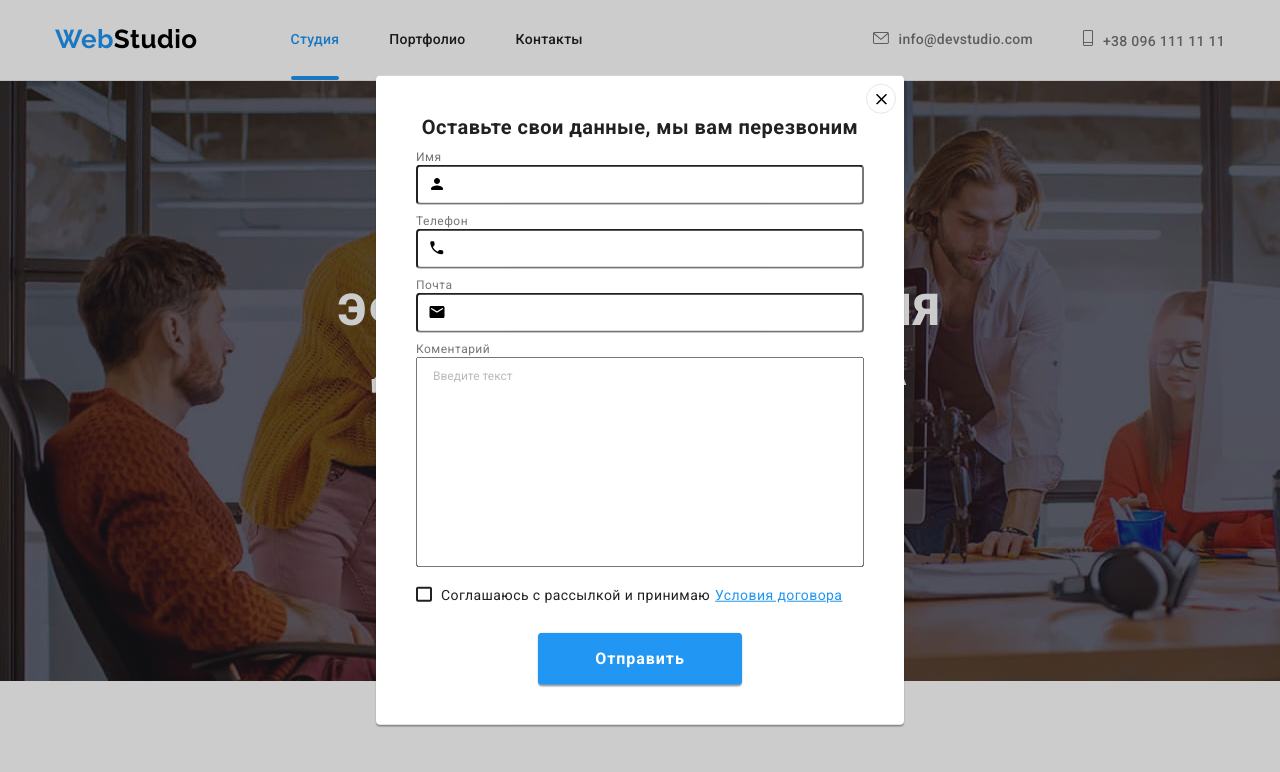
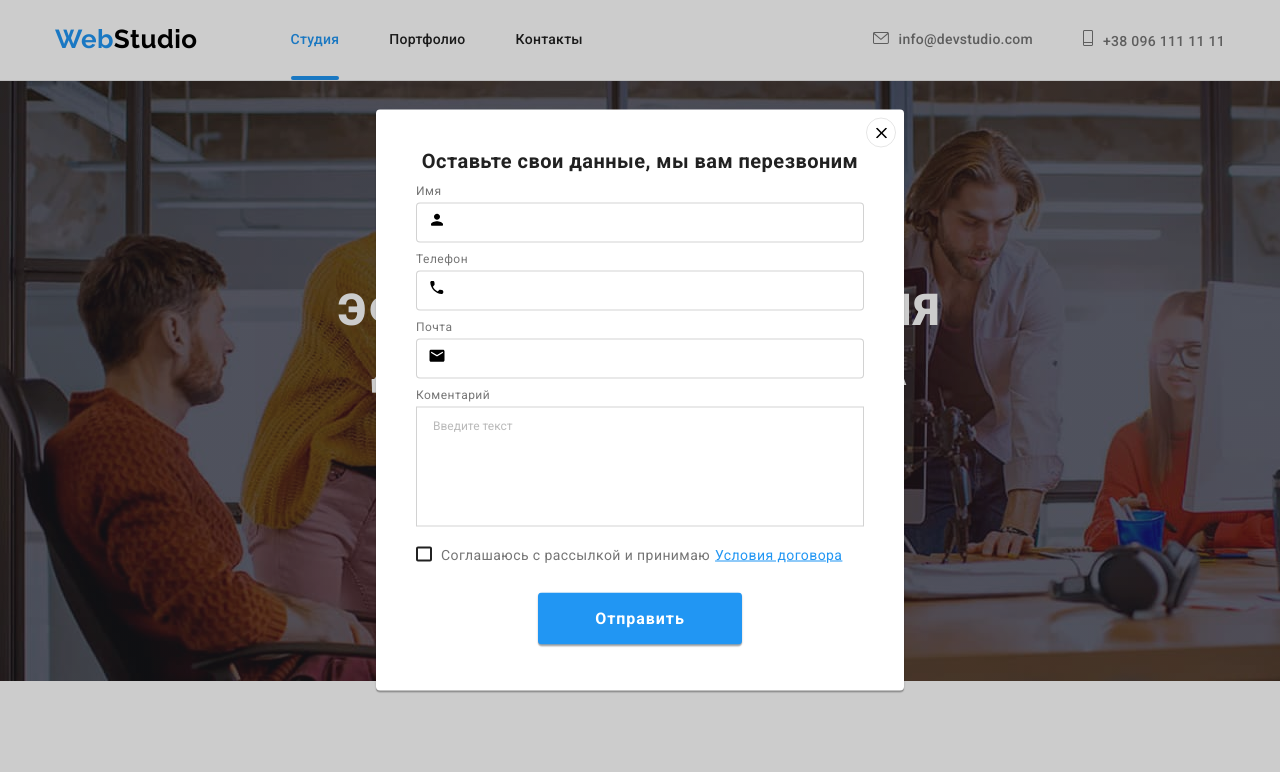
Before and after one commit to anitastal/goit-markup-hw-06, a plain HTML site: page index.html in a window 1280 px wide. Both pictures are taken after a click on the button "Заказать услугу". Shown: the top 772 px of the page. Drawn offline with nearby package versions, Linux system fonts and the light colour scheme.

Commit message:
change margin, color and size modal window. change color emeil text in footer

```diff
--- a/css/style.css
+++ b/css/style.css
@@ -638,6 +638,7 @@ img {
     width: 358px;
     border: 1px solid rgba(255, 255, 255, 0.3);
     border-radius: 4px;
+    color: var(--header-color);
     background-color: var(--footer-bgcolor);
 
 }
@@ -792,6 +793,7 @@ img {
     fill: var(--accent-color);
 }
 .form-label{
+    margin-bottom: 4px;
     font-size: 12px;
     line-height: 1.16;
     text-align: left;
@@ -799,6 +801,7 @@ img {
     color: var(--second-text-color);
 }
 .form-field input{
+    border: 1px solid rgba(33, 33, 33, 0.2);
     border-radius: 4px;
     min-height: 40px;
     padding-left: 42px;
@@ -811,6 +814,8 @@ img {
 }
 
 textarea{
+    height: 120px;
+    border: 1px solid rgba(33, 33, 33, 0.2);
     resize: none;
     padding: 12px 16px;
 }
@@ -822,6 +827,7 @@ textarea{
     font-size: 14px;
     letter-spacing: 0.03em;
     text-align: center;
+    color: rgba(117, 117, 117, 1);
 }
 .checkbox{
     appearance: none;
```
